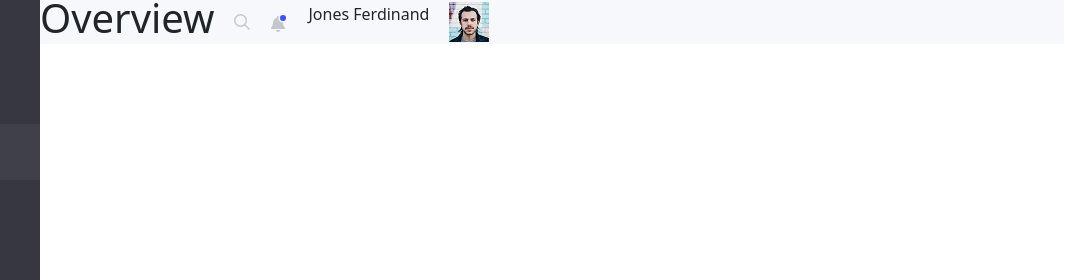
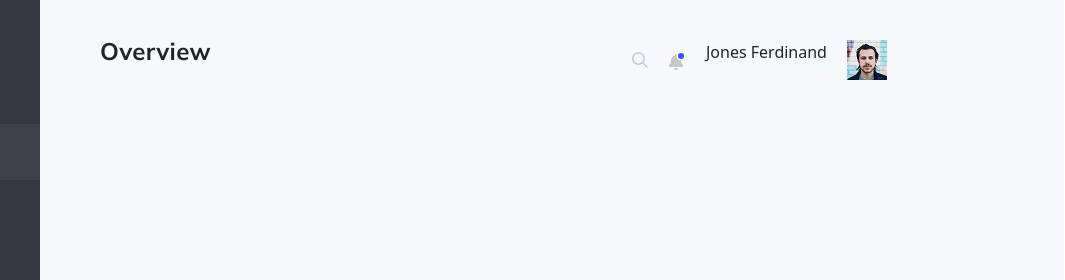
Before and after one commit to CoolMcProgrammer123/INM320-Assignment-5, a website: page public/index.html in a window 1280 px wide. Shown: the top 280 px of the page, 215-1280 px from the left. Drawn offline with nearby package versions, Linux system fonts and the light colour scheme; a web font is replaced by a local one.

Commit message:
Added minor changes to header bar

```diff
--- a/public/assets/css/style.css
+++ b/public/assets/css/style.css
@@ -9,7 +9,8 @@ nav {
     width: 255px;
     background-color: #363740;
 }
-.dashboard{
+
+.dashboard {
     display: flex;
     flex-direction: row;
     align-items: center;
@@ -18,8 +19,8 @@ nav {
     margin-top: 41px;
 }
 
-.dashboard > h4{
-    color:#A4A6B3;
+.dashboard>h4 {
+    color: #A4A6B3;
     opacity: 0.7;
     font-family: Mulish;
     font-weight: 700;
@@ -30,27 +31,32 @@ nav {
     margin-top: 6px;
 
 }
-#navcolumns{
+
+#navcolumns {
     margin-top: 50px;
 }
 
-#activenav{
+#activenav {
     color: #DDE2FF;
 }
-#activeitem{
-    background:  rgba(159, 162, 180, 0.08);  /* opacity: 8%; */
+
+#activeitem {
+    background: rgba(159, 162, 180, 0.08);
+    /* opacity: 8%; */
     border-left: 3px solid #DDE2FF;
 }
-.nav-item{
+
+.nav-item {
     display: flex;
     flex-direction: row;
     align-items: center;
 }
-nav>ul>li>svg{
+
+nav>ul>li>svg {
     margin-left: 32px;
 }
 
-.nav-link{
+.nav-link {
     height: 56px;
     color: #A4A6B3;
     font-family: Mulish;
@@ -63,18 +69,41 @@ nav>ul>li>svg{
     display: flex;
     align-items: center;
 
-   margin-left: 10px;
+    margin-left: 10px;
 
 }
-.hr{
+
+.hr {
     width: 255px;
     border: 1px solid #DFE0EB;
 }
-section {
+
+#overview {
+    display: flex;
+    width: 80vw;
+    height: 100vh;
+    padding: 30px;
+    gap: 20px;
+    background-color: #F7F8FC;
+}
+
+#overview div {
     display: flex;
     width: 80vw;
     height: 44px;
+    padding: 30px;
     align-items: center;
     gap: 20px;
     background-color: #F7F8FC;
 }
+
+#overview h1 {
+    height: 34px;
+    width: 40vw;
+
+    font-family: Mulish;
+    font-weight: 700;
+    font-size: 24px;
+    line-height: 100%;
+    letter-spacing: 0.3px;
+}
--- a/public/index.html
+++ b/public/index.html
@@ -82,7 +82,8 @@
           </ul>
     </nav>
 
-    <section>
+    <section id="overview">
+        <div>
             <h1>Overview</h1>
 
             <!-- Some space somehow -->
@@ -106,7 +107,7 @@
             <p>Jones Ferdinand</p>
 
             <img src="assets/images/Jones Ferdinand.png" alt="Jones Ferdinand Portrait Headshot">
-
+        </div>
     </section>
 
     <script src="https://cdn.jsdelivr.net/npm/bootstrap@5.3.3/dist/js/bootstrap.bundle.min.js" integrity="sha384-YvpcrYf0tY3lHB60NNkmXc5s9fDVZLESaAA55NDzOxhy9GkcIdslK1eN7N6jIeHz" crossorigin="anonymous"></script>
```
Lines whose indentation alone changed are shown as unchanged.
